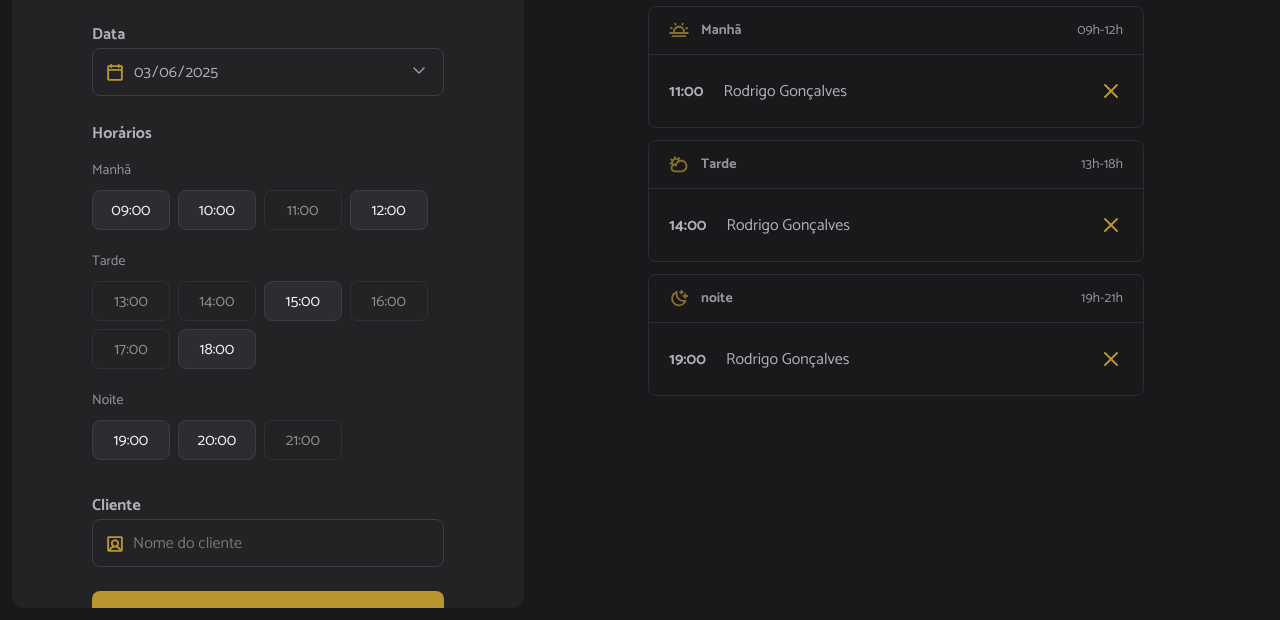
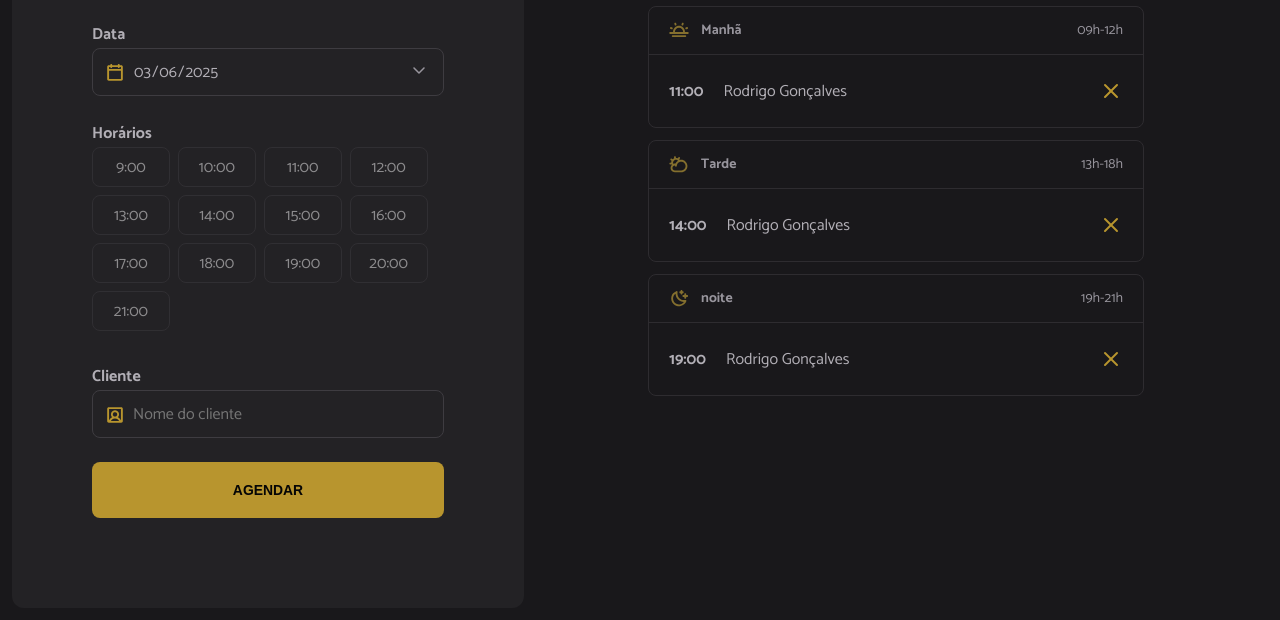
Before and after one commit to CarolLira/hairday-application, a website built with webpack: page index.html in a window 1280 px wide. Shown: the part 180-800 px from the top of the page. Built offline with nearby package versions, Linux system fonts and the light colour scheme.

Commit message:
feat: Mostra horários disponíveis de agendamento
Ao carregar a página "schedulesDay" envia a data
selecionada atual para "hoursLoad" que verifica
a partir do horário atual, quais horários do dia
ainda estão disponíveis para agendar corte de cabelo.
Os horários são mostrados na tela de acordo com
a disponibilidade.

```diff
--- a/index.html
+++ b/index.html
@@ -36,68 +36,27 @@
 
         <span class="label">Horários</span>
         <ul id="hours" class="hours" aria-label="Horários disponíveis de manhã">
-          <!-- Exemplo: Manhã -->
+          <!-- Exemplo: Manhã
           <li data-period="morning" class="hour-period">Manhã</li>
           <li data-period="morning" value="09:00" class="hour hour-available">
             09:00
-          </li>
-          <li data-period="morning" value="10:00" class="hour hour-available">
-            10:00
-          </li>
-          <li data-period="morning" value="11:00" class="hour hour-unavailable">
-            11:00
-          </li>
-          <li data-period="morning" value="12:00" class="hour hour-available">
-            12:00
-          </li>
-          <!-- Exemplo: Tarde  -->
-          <li data-period="morning" class="hour-period">Tarde</li>
+          </li> -->
+
+          <!-- Exemplo: Tarde
+          <li data-period="afternoon" class="hour-period">Tarde</li>
           <li
             data-period="afternoon"
             value="13:00"
             class="hour hour-unavailable"
           >
             13:00
-          </li>
-          <li
-            data-period="afternoon"
-            value="14:00"
-            class="hour hour-unavailable"
-          >
-            14:00
-          </li>
-          <li data-period="afternoon" value="15:00" class="hour hour-available">
-            15:00
-          </li>
-          <li
-            data-period="afternoon"
-            value="16:00"
-            class="hour hour-unavailable"
-          >
-            16:00
-          </li>
-          <li
-            data-period="afternoon"
-            value="17:00"
-            class="hour hour-unavailable"
-          >
-            17:00
-          </li>
-          <li data-period="afternoon" value="18:00" class="hour hour-available">
-            18:00
-          </li>
-          <!-- Exemplo: Noite -->
-          <li data-period="morning" class="hour-period">Noite</li>
+          </li> -->
+          <!-- Exemplo: Noite
+          <li data-period="night" class="hour-period">Noite</li>
 
           <li data-period="night" value="19:00" class="hour hour-available">
             19:00
-          </li>
-          <li data-period="night" value="20:00" class="hour hour-available">
-            20:00
-          </li>
-          <li data-period="night" value="21:00" class="hour hour-unavailable">
-            21:00
-          </li>
+          </li> -->
         </ul>
 
         <label for="client" class="label">Cliente</label>
--- a/src/main.js
+++ b/src/main.js
@@ -10,3 +10,4 @@ import "./styles/schedule.css"
 
 // JS
 import "./modules/form/submit.js"
+import "./modules/page-load.js"
--- /dev/null
+++ b/src/modules/form/hours-load.js
@@ -0,0 +1,27 @@
+import dayjs from "dayjs"
+import { openingHours } from "../../utils/opening-hours.js"
+
+const hours = document.getElementById("hours")
+
+export function hoursLoad({ date }) {
+  const opening = openingHours.map((hour) => {
+    const [ scheduleHour ] = hour.split(":")
+
+    const isHourPast = dayjs(date).add(scheduleHour, "hour").isAfter(dayjs())
+
+    return {
+      hour,
+      available: isHourPast
+    }
+  })
+
+  opening.forEach(({ hour, available }) => {
+    const li = document.createElement("li")
+
+    li.classList.add("hour")
+    li.classList.add(available ? "hour-available" : "hour-unavailable")
+
+    li.textContent = hour
+    hours.append(li)
+  })
+}
--- /dev/null
+++ b/src/modules/page-load.js
@@ -0,0 +1,5 @@
+import { schedulesDay } from "./schedules/load.js"
+
+document.addEventListener("DOMContentLoaded", function() {
+  schedulesDay()
+})
--- /dev/null
+++ b/src/modules/schedules/load.js
@@ -0,0 +1,8 @@
+import { hoursLoad } from "../form/hours-load.js"
+
+const selectedDate = document.getElementById("date")
+
+export function schedulesDay() {
+  const date = selectedDate.value
+  hoursLoad({ date })
+}
```
Also changed, not shown: dist/index.html, dist/main.js.
